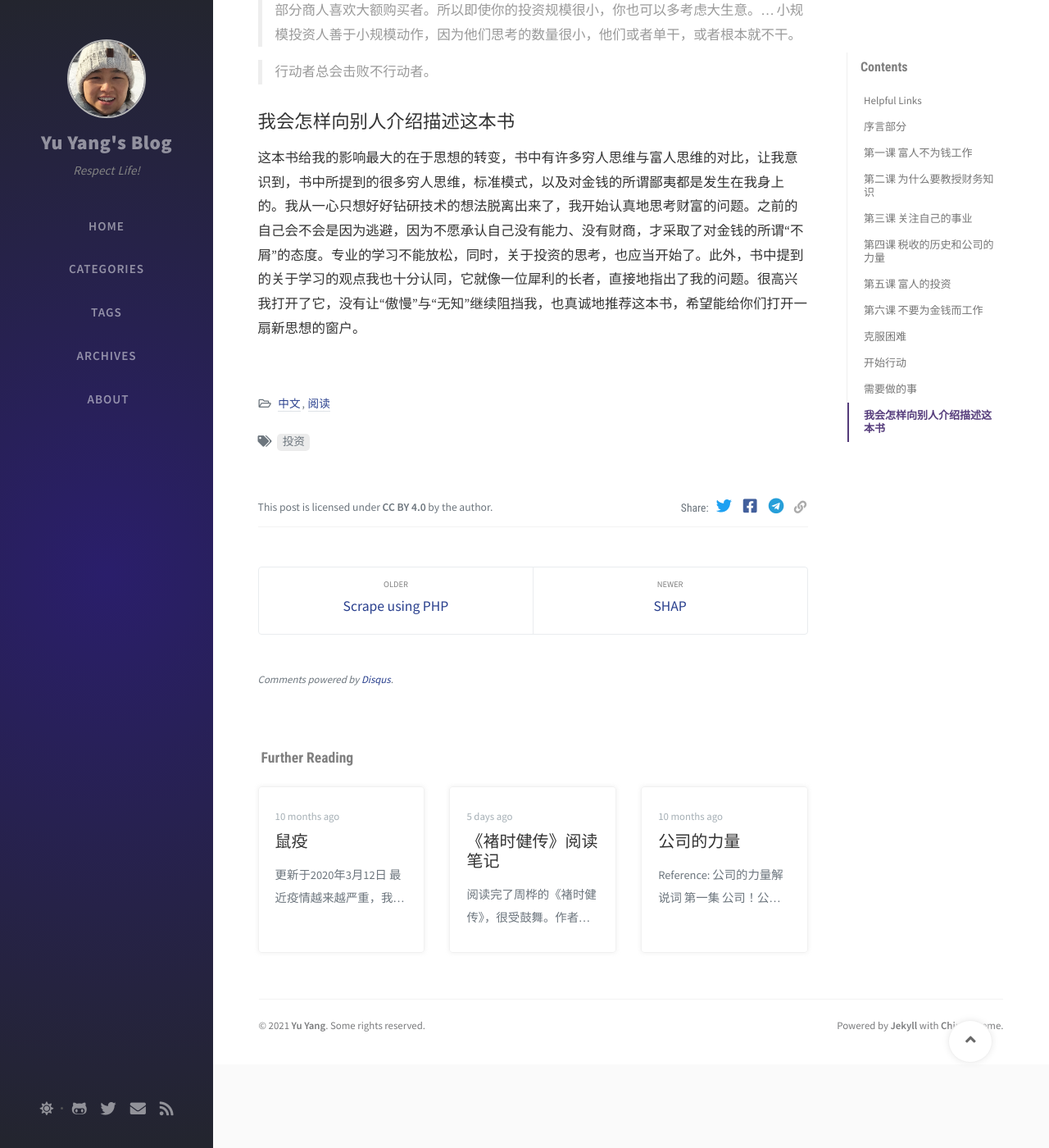
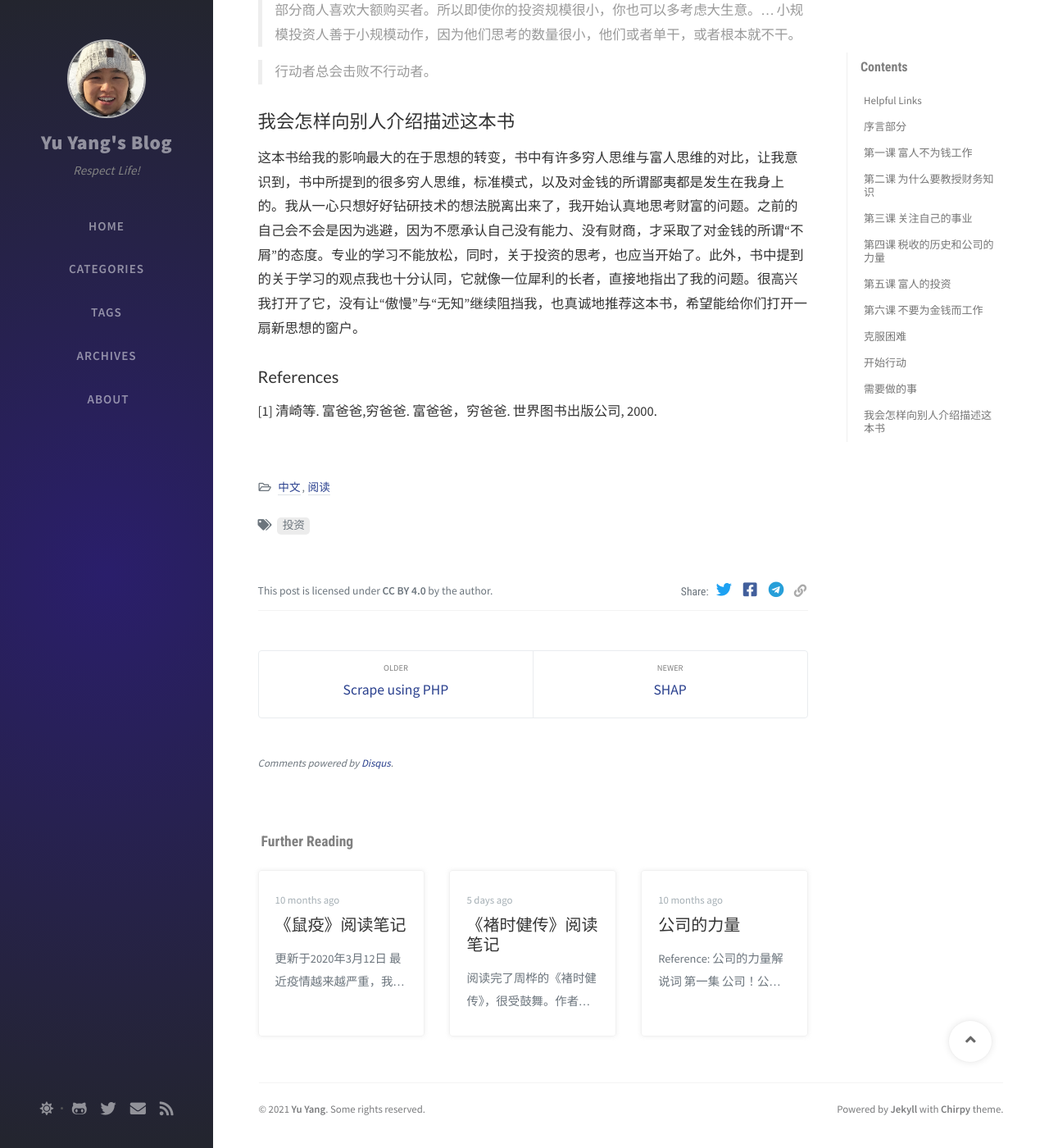
Before and after one commit to yuyangstatistics/blog, a Jekyll site: the page built from _posts/2020-03-06-Reading-Rich-Dad-Poor-Dad.md, in a window 1280 px wide and 1400 px high, scrolled down 22543 px. Shown: the whole window at 82% size. Built offline with Jekyll 4.4.1, drawn with Linux system fonts in a browser that asks for light colours; nearby versions of some CDN libraries; comment, search, counter and statistics services are not loaded; some of the changed text lies outside the part shown.

Commit message:
add references to reading notes

```diff
--- a/_posts/2020-03-06-Reading-Rich-Dad-Poor-Dad.md
+++ b/_posts/2020-03-06-Reading-Rich-Dad-Poor-Dad.md
@@ -1,5 +1,5 @@
 ---
-title: 穷爸爸富爸爸
+title: 《穷爸爸富爸爸》阅读笔记
 date: 2020-03-06 12:28:12 -0500
 categories: [中文, 阅读]
 tags: [投资]
@@ -494,3 +494,7 @@ tags: [投资]
 ## 我会怎样向别人介绍描述这本书
 
 这本书给我的影响最大的在于思想的转变，书中有许多穷人思维与富人思维的对比，让我意识到，书中所提到的很多穷人思维，标准模式，以及对金钱的所谓鄙夷都是发生在我身上的。我从一心只想好好钻研技术的想法脱离出来了，我开始认真地思考财富的问题。之前的自己会不会是因为逃避，因为不愿承认自己没有能力、没有财商，才采取了对金钱的所谓“不屑”的态度。专业的学习不能放松，同时，关于投资的思考，也应当开始了。此外，书中提到的关于学习的观点我也十分认同，它就像一位犀利的长者，直接地指出了我的问题。很高兴我打开了它，没有让“傲慢”与“无知”继续阻挡我，也真诚地推荐这本书，希望能给你们打开一扇新思想的窗户。
+
+
+### References
+[1] 清崎等. 富爸爸,穷爸爸. 富爸爸，穷爸爸. 世界图书出版公司, 2000.
```
Also changed, not shown: _posts/2020-03-12-Reading-The-Plague.md (+4 -1 lines), _posts/template.md (+4 -0 lines).
